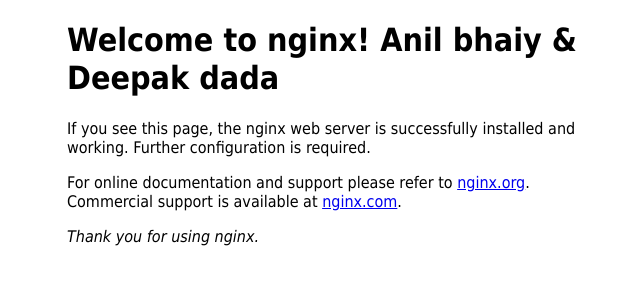
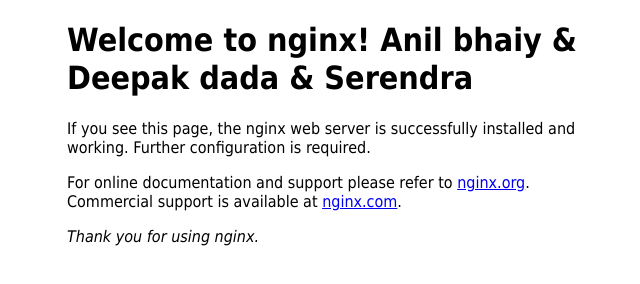
Before and after one commit to tuzsepyarhonahiraha/centralgit, a plain HTML site: page index.html in a window 1280 px wide. Shown: the whole page, without its empty margins (293-933 px from the left). Drawn offline with Linux system fonts and the light colour scheme.

Commit message:
Update index.html

```diff
--- a/index.html
+++ b/index.html
@@ -9,7 +9,7 @@
 </style>
 </head>
 <body>
-<h1>Welcome to nginx! Anil bhaiy & Deepak dada</h1>
+<h1>Welcome to nginx! Anil bhaiy & Deepak dada & Serendra </h1>
 <p>If you see this page, the nginx web server is successfully installed and
 working. Further configuration is required.</p>
 
```
